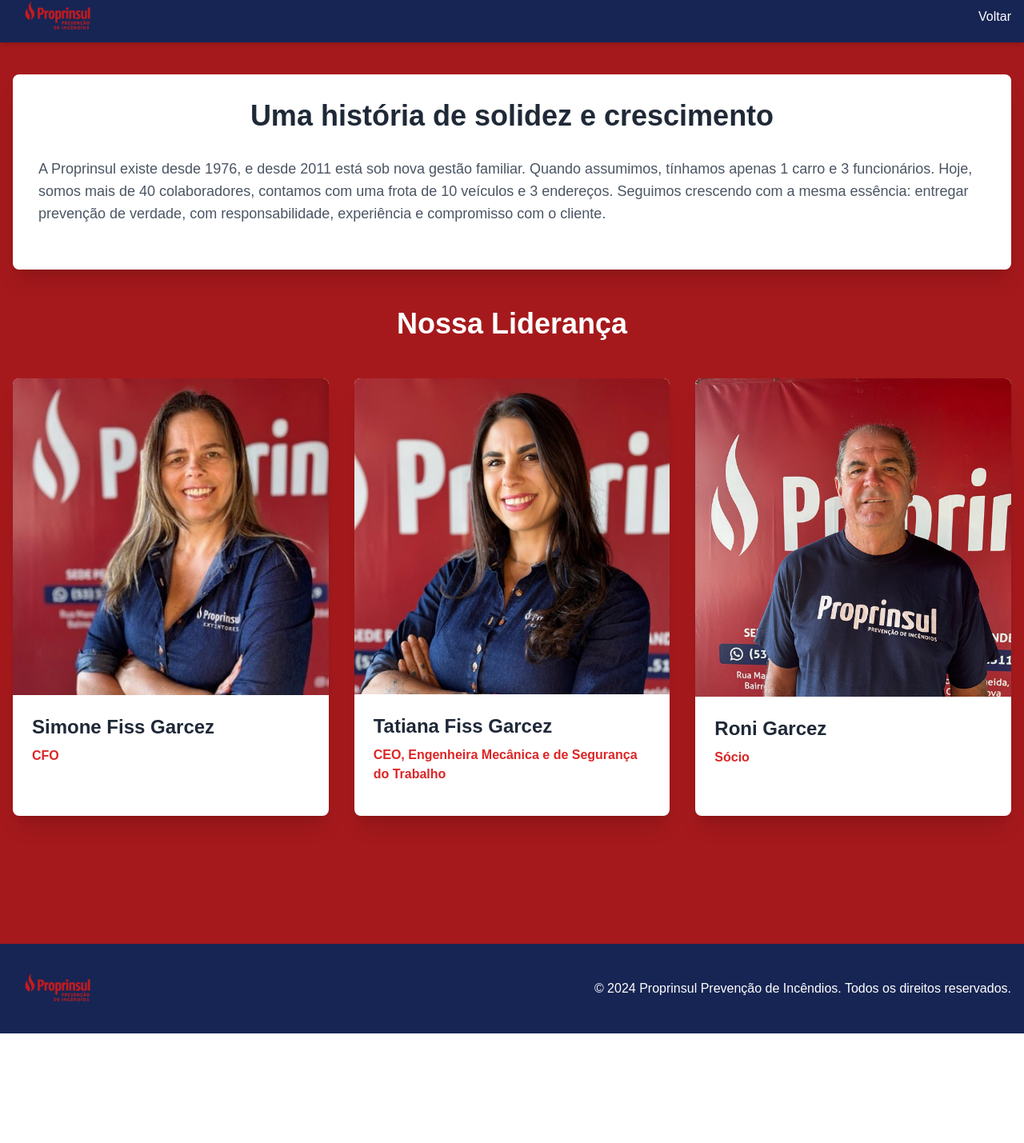
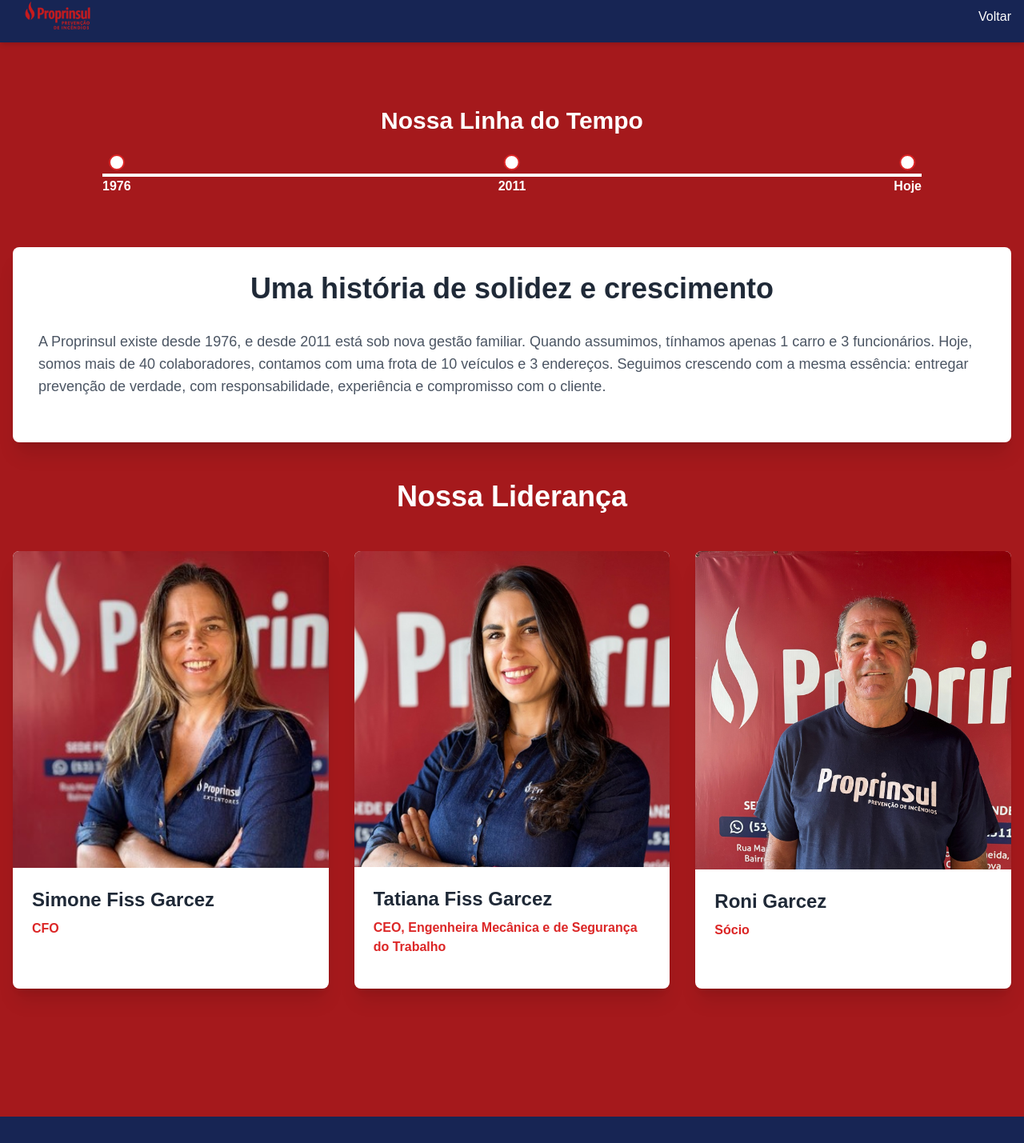
Before and after one commit to JoaoLuiz92/ProprinsulNew, a React (Vite) app: page /about in a window 1280 px wide. Shown: the part 11-1440 px from the top of the page at 80% size. Before the commit the page ends 1303 px from the top, so only its background shows below. Built offline with nearby package versions, Linux system fonts and the light colour scheme; a web font is replaced by a local one.

Commit message:
linha do tempo

```diff
--- a/src/About.tsx
+++ b/src/About.tsx
@@ -27,6 +27,7 @@
 
   return (
         <div className="min-h-screen bg-[rgb(165,25,28)] font-aller">
+
         <nav className="fixed w-full bg-blue-950 bg-opacity-100 z-50 shadow-md backdrop-blur-none">
         <div className="container mx-auto px-4 h-16 flex items-center justify-between">
           <Link to="/" className="flex items-center">
@@ -44,6 +45,38 @@
       </nav>
 
       <div className="container mx-auto px-4 py-20">
+      <div className="relative py-16">
+  <h2 className="text-3xl font-bold font-aller text-center text-white mb-12">
+    Nossa Linha do Tempo
+  </h2>
+  <div className="relative flex justify-center">
+    <div className="w-full max-w-5xl h-1 bg-white relative">
+      {/* Eventos */}
+      <div className="absolute top-1/2 left-[0%] transform -translate-y-1/2 group flex flex-col items-center">
+        <div className="w-5 h-5 bg-white rounded-full border-2 border-red-600 group-hover:scale-125 transition-transform"></div>
+        <span className="mt-2 text-white font-bold">1976</span>
+        <div className="absolute bottom-8 bg-white text-gray-800 text-sm rounded-lg shadow-lg p-2 w-52 opacity-0 group-hover:opacity-100 transition-opacity z-50">
+          Fundação da Proprinsul, com foco em prevenção de incêndios.
+        </div>
+      </div>
+      <div className="absolute top-1/2 left-[50%] transform -translate-x-1/2 -translate-y-1/2 group flex flex-col items-center">
+        <div className="w-5 h-5 bg-white rounded-full border-2 border-red-600 group-hover:scale-125 transition-transform"></div>
+        <span className="mt-2 text-white font-bold">2011</span>
+        <div className="absolute bottom-8 bg-white text-gray-800 text-sm rounded-lg shadow-lg p-2 w-52 opacity-0 group-hover:opacity-100 transition-opacity z-50">
+          Nova gestão familiar assume com 1 carro e 3 funcionários.
+        </div>
+      </div>
+      <div className="absolute top-1/2 left-[100%] transform -translate-x-full -translate-y-1/2 group flex flex-col items-center">
+        <div className="w-5 h-5 bg-white rounded-full border-2 border-red-600 group-hover:scale-125 transition-transform"></div>
+        <span className="mt-2 text-white font-bold">Hoje</span>
+        <div className="absolute bottom-8 bg-white text-gray-800 text-sm rounded-lg shadow-lg p-2 w-52 opacity-0 group-hover:opacity-100 transition-opacity z-50">
+          +40 colaboradores, 10 veículos, 3 endereços.
+        </div>
+      </div>
+    </div>
+  </div>
+</div>
+
       <div className="bg-white rounded-lg shadow-xl mt-6 p-8 mb-12">
   <h1 className="text-4xl font-aller text-center font-bold mb-8 text-gray-800">Uma história de solidez e crescimento</h1>
       <p className="text-lg font-aller text-gray-600 mb-6">
@@ -86,6 +119,8 @@
             </div>
             <div className="text-center font-aller md:text-right">
               <p>&copy; 2024 Proprinsul Prevenção de Incêndios. Todos os direitos reservados.</p>
+              <p className="text-sm text-gray-400 mt-2">Desenvolvido por Core.IA Technologies</p>
+
             </div>
           </div>
         </div>
--- a/src/App.tsx
+++ b/src/App.tsx
@@ -241,7 +241,6 @@
   ];
   const scrollToSection = (sectionId: string) => {
     const element = document.getElementById(sectionId);
-    const offset = 80; // Ajuste o valor conforme necessário
     if (element) {
       element.scrollIntoView({ behavior: 'smooth' });
       setActiveSection(sectionId);
@@ -527,6 +526,7 @@
         </div>
         <div className="text-center md:text-right font-aller">
           <p>&copy; 2024 Proprinsul Prevenção de Incêndios. Todos os direitos reservados.</p>
+          <p className="text-sm text-gray-400 mt-2">Desenvolvido por Core.IA Technologies</p>
         </div>
       </div>
     </div>
--- a/src/Plans.tsx
+++ b/src/Plans.tsx
@@ -274,6 +274,8 @@
                 </div>
                 <div className="text-center md:text-right font-aller">
                   <p>&copy; 2024 Proprinsul Prevenção de Incêndios. Todos os direitos reservados.</p>
+                  <p className="text-sm text-gray-400 mt-2">Desenvolvido por Core.IA Technologies</p>
+
                 </div>
               </div>
             </div>
```
Also changed, not shown: src/public/img/proprinsulHome.png (deleted).
